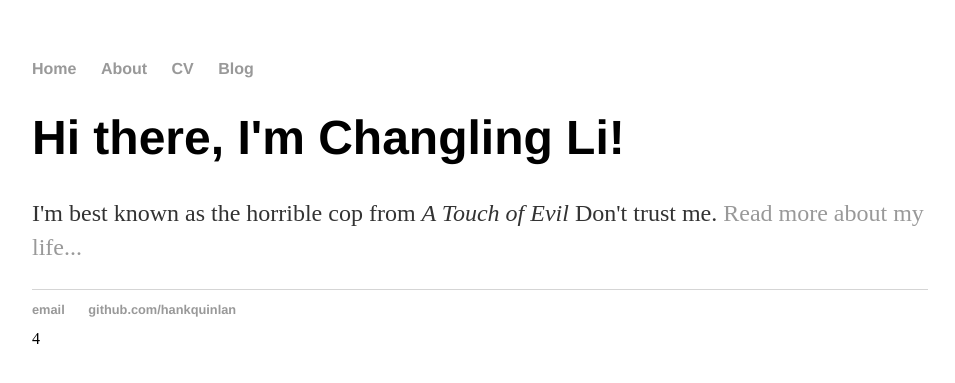
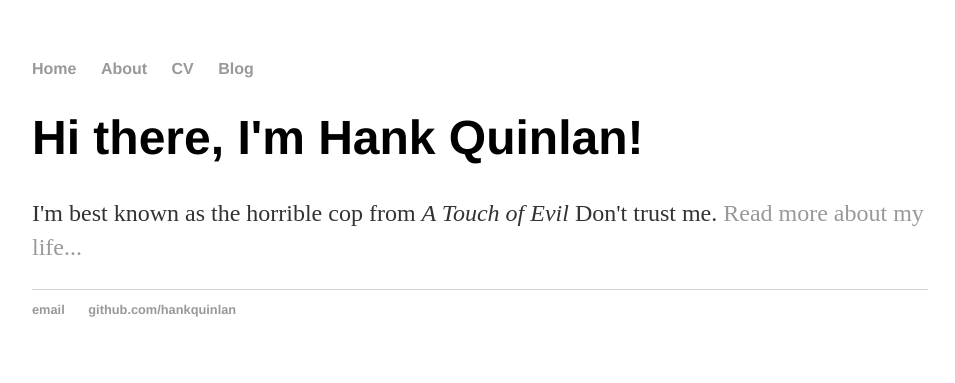
Before and after one commit to XavierChanglingLi/ChanglingLi.github.io, a Jekyll site: the page built from index.html, in a window 1280 px wide. Shown: the top 383 px of the page, without its empty margins (160-1115 px from the left). Built offline with Jekyll 4.4.1, drawn with Linux system fonts in a browser that asks for light colours.

Commit message:
Update index.html

```diff
--- a/index.html
+++ b/index.html
@@ -1,31 +1,8 @@
-<!DOCTYPE html>
-<html>
-	<head>
-		<title>Changling Li, Testing</title>
-		<!-- link to main stylesheet -->
-		<link rel="stylesheet" type="text/css" href="/css/main.css">
-	</head>
-	<body>
-		<nav>
-    		<ul>
-        		<li><a href="/">Home</a></li>
-	        	<li><a href="/about">About</a></li>
-        		<li><a href="/cv">CV</a></li>
-        		<li><a href="/blog">Blog</a></li>
-    		</ul>
-		</nav>
-		<div class="container">
-    		<div class="blurb">
-        		<h1>Hi there, I'm Changling Li!</h1>
-				<p>I'm best known as the horrible cop from <em>A Touch of Evil</em> Don't trust me. <a href="/about">Read more about my life...</a></p>
-    		</div><!-- /.blurb -->
-		</div><!-- /.container -->
-		<footer>
-    		<ul>
-        		<li><a href="mailto:hankquinlanhub@gmail.com">email</a></li>
-        		<li><a href="https://github.com/XavierChanglingLi">github.com/hankquinlan</a></li>
-			</ul>
-		</footer>
-	</body>
-</html>
-4
+---
+layout: default
+title: Hank Quinlan, Horrible Cop
+---
+<div class="blurb">
+	<h1>Hi there, I'm Hank Quinlan!</h1>
+	<p>I'm best known as the horrible cop from <em>A Touch of Evil</em> Don't trust me. <a href="/about">Read more about my life...</a></p>
+</div><!-- /.blurb -->
```
